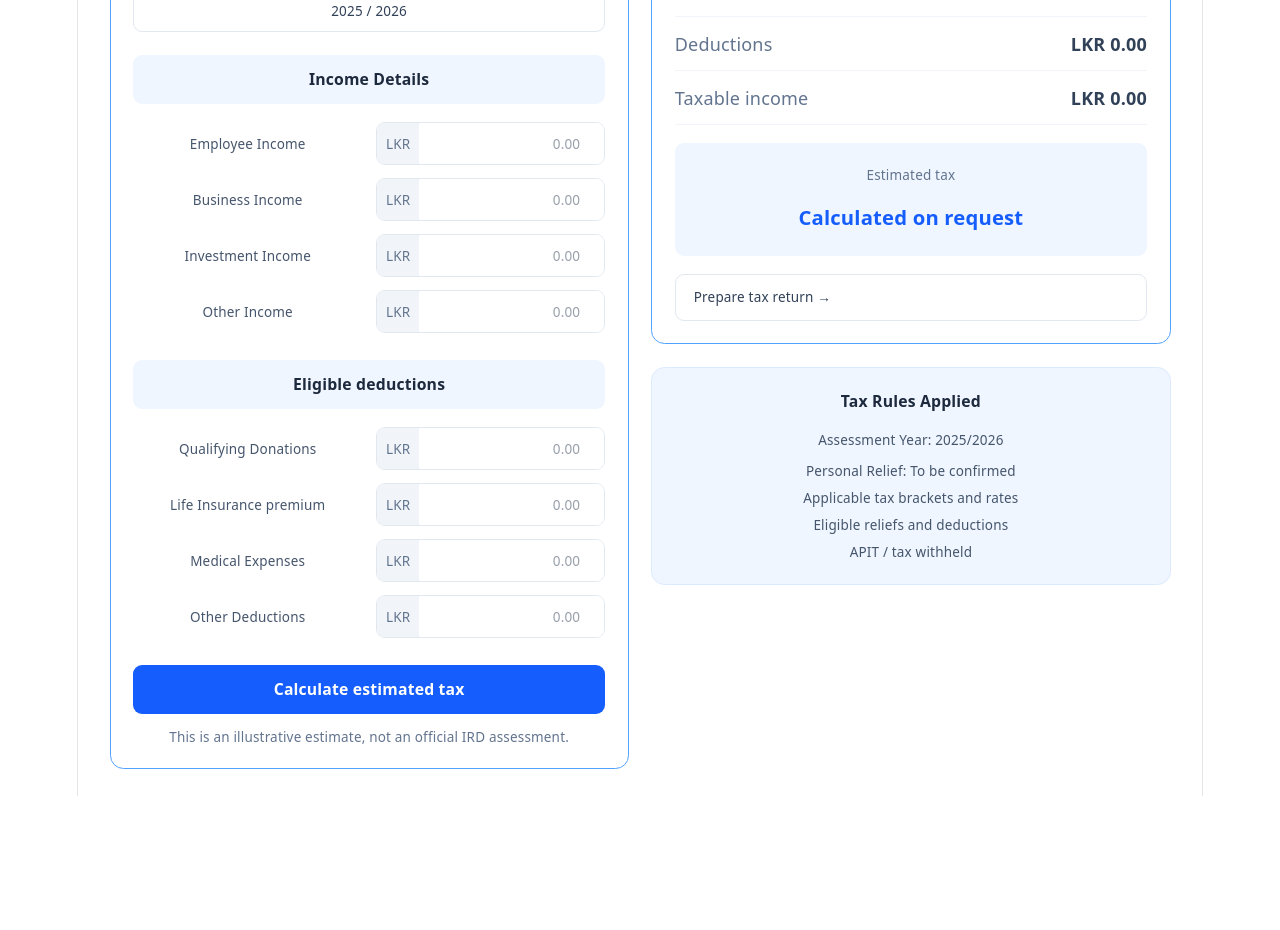
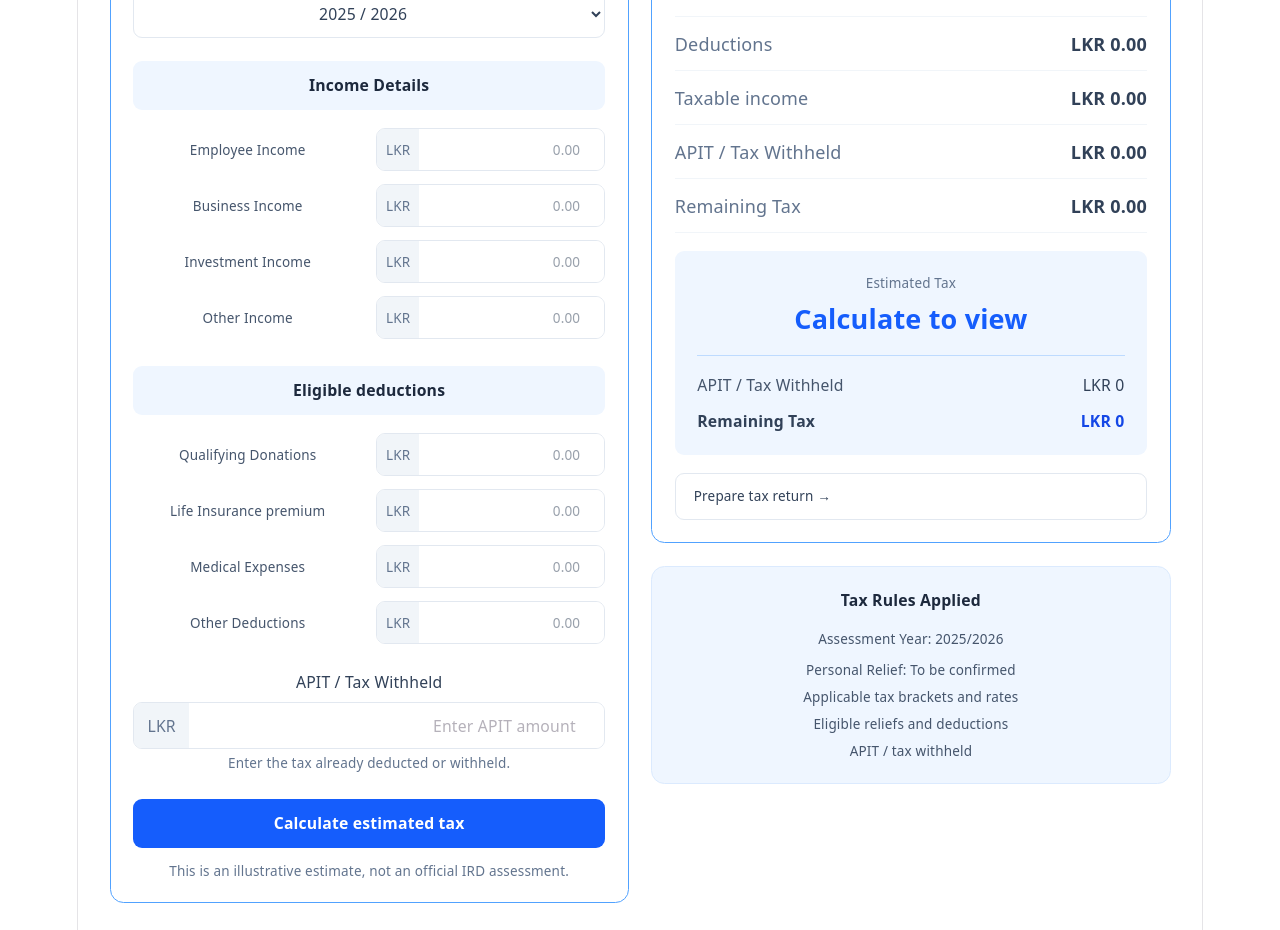
Before and after one commit to siyararansiluni/TaxMate, a React (Vite) app in the folder frontend/: page /tax-calculator in a window 1280 px wide. Shown: the part 300-1230 px from the top of the page. Before the commit the page ends 1096 px from the top, so only its background shows below. Built offline with nearby package versions, Linux system fonts and the light colour scheme.

Commit message:
Complete personalized tax calculator UI improvements

```diff
--- a/frontend/src/pages/TaxCalculator.tsx
+++ b/frontend/src/pages/TaxCalculator.tsx
@@ -3,6 +3,7 @@
 import { useState } from "react";
 
 function TaxCalculator() {
+  const [assessmentYear, setAssessmentYear] = useState("2025/2026");
   const [income, setIncome] = useState({
   employee: "",
   business: "",
@@ -22,6 +23,9 @@ const totalIncome =
   medical: "",
   other: "",
 });
+
+const [apitWithheld, setApitWithheld] = useState("");
+
 const totalDeductions =
   Number(deductions.donations || 0) +
   Number(deductions.insurance || 0) +
@@ -30,6 +34,8 @@ const totalDeductions =
 
 const taxableIncome = Math.max(0, totalIncome - totalDeductions);
 const [estimatedTax, setEstimatedTax] = useState<number | null>(null);
+const [error, setError] = useState("");
+const [successMessage, setSuccessMessage] = useState("");
 
   return (
     <main className="min-h-screen bg-white px-5 py-6 sm:px-7">
@@ -69,9 +75,15 @@ const [estimatedTax, setEstimatedTax] = useState<number | null>(null);
             <label className="mb-5 block text-xs text-slate-600">
               Assessment year
 
-              <div className="mt-2 rounded-lg border border-slate-200 px-3 py-2.5 text-slate-700">
-                2025 / 2026
-              </div>
+              <select
+  value={assessmentYear}
+  onChange={(e) => setAssessmentYear(e.target.value)}
+  className="mt-2 w-full rounded-lg border border-slate-200 bg-white px-3 py-2.5 text-center text-sm text-slate-700 outline-none focus:border-blue-500"
+>
+  <option value="2025/2026">2025 / 2026</option>
+  <option value="2024/2025">2024 / 2025</option>
+  <option value="2023/2024">2023 / 2024</option>
+</select>
             </label>
 
             <div className="mb-4 rounded-lg bg-blue-50 px-4 py-3">
@@ -159,14 +171,78 @@ const [estimatedTax, setEstimatedTax] = useState<number | null>(null);
 
 
             </div>
+<div className="mt-6">
+  <label className="mb-2 block text-sm font-medium text-slate-700">
+    APIT / Tax Withheld
+  </label>
 
+  <div className="flex overflow-hidden rounded-lg border border-slate-200">
+    <span className="bg-slate-100 px-3 py-2.5 text-sm text-slate-500">
+      LKR
+    </span>
+
+    <input
+      type="number"
+      min="0"
+      placeholder="Enter APIT amount"
+      value={apitWithheld}
+      onChange={(e) => setApitWithheld(e.target.value)}
+      className="w-full min-w-0 flex-1 bg-white px-3 py-2.5 text-right text-sm outline-none focus:bg-blue-50"
+    />
+  </div>
+
+  <p className="mt-1 text-xs text-slate-500">
+    Enter the tax already deducted or withheld.
+  </p>
+</div>
+{error && (
+  <p className="mt-3 rounded-lg bg-red-50 px-3 py-2 text-sm text-red-600">
+    {error}
+  </p>
+)}
+{successMessage && (
+  <p className="mt-3 rounded-lg bg-green-50 px-3 py-2 text-sm text-green-600">
+    {successMessage}
+  </p>
+)}
           <button
             type="button"
            onClick={() => {
+  const allValues = [
+    ...Object.values(income),
+    ...Object.values(deductions),
+    apitWithheld,
+  ];
+  const isEmpty = allValues.every(
+  (value) => value === ""
+);
+
+if (isEmpty) {
+  setError("Please enter your income details.");
+  setSuccessMessage("");
+  setEstimatedTax(null);
+  return;
+}
+
+  const hasInvalidValue = allValues.some(
+    (value) => value !== "" && Number(value) < 0
+  );
+
+  if (hasInvalidValue) {
+    setError("Please enter valid non-negative amounts.");
+    setSuccessMessage("");
+    setEstimatedTax(null);
+    return;
+  }
+
+  setError("");
+  setSuccessMessage("Tax estimate calculated successfully.");
+
   // Temporary demo calculation only
   const tax = taxableIncome * 0.1;
   setEstimatedTax(tax);
 }}
+
            className="mt-6 w-full rounded-lg bg-blue-600 px-4 py-3 text-sm font-semibold text-white hover:bg-blue-700"
           >
            Calculate estimated tax
@@ -190,13 +266,23 @@ const [estimatedTax, setEstimatedTax] = useState<number | null>(null);
   "Gross income",
   "Deductions",
   "Taxable income",
-].map((label) => {
+  "APIT / Tax Withheld",
+  "Remaining Tax",
+]
+.map((label) => {
   const amount =
   label === "Gross income"
     ? totalIncome
     : label === "Deductions"
     ? totalDeductions
-        : taxableIncome;
+    : label === "Taxable income"
+    ? taxableIncome
+    : label === "APIT / Tax Withheld"
+    ? Number(apitWithheld || 0)
+    : Math.max(
+        0,
+        (estimatedTax ?? 0) - Number(apitWithheld || 0)
+      );
 
   return (
     <div
@@ -217,17 +303,38 @@ const [estimatedTax, setEstimatedTax] = useState<number | null>(null);
 
               <div className="mt-4 rounded-lg bg-blue-50 p-5">
   <p className="text-xs text-slate-500">
-                  Estimated tax
+    Estimated Tax
   </p>
 
-                <p className="mt-4 text-lg font-bold text-blue-600">
+  <p className="mt-2 text-2xl font-bold text-blue-600">
     {estimatedTax === null
-                ? "Calculated on request"
+      ? "Calculate to view"
       : `LKR ${estimatedTax.toLocaleString("en-LK", {
           minimumFractionDigits: 2,
           maximumFractionDigits: 2,
         })}`}
   </p>
+
+  <div className="mt-4 space-y-3 border-t border-blue-200 pt-4">
+    <div className="flex justify-between text-sm">
+      <span className="text-slate-600">APIT / Tax Withheld</span>
+      <span className="font-medium text-slate-700">
+        LKR {Number(apitWithheld || 0).toLocaleString("en-LK")}
+      </span>
+    </div>
+
+    <div className="flex justify-between text-sm">
+      <span className="font-semibold text-slate-700">
+        Remaining Tax
+      </span>
+      <span className="font-bold text-blue-700">
+        LKR {Math.max(
+          0,
+          (estimatedTax ?? 0) - Number(apitWithheld || 0)
+        ).toLocaleString("en-LK")}
+      </span>
+    </div>
+  </div>
 </div>
 
               <button
@@ -244,7 +351,7 @@ const [estimatedTax, setEstimatedTax] = useState<number | null>(null);
               </h2>
 
               <p className="mt-4 text-xs text-slate-600">
-                Assessment Year: 2025/2026
+                Assessment Year: {assessmentYear}
               </p>
 
               <div className="mt-3 space-y-2 text-xs text-slate-600">
@@ -255,6 +362,8 @@ const [estimatedTax, setEstimatedTax] = useState<number | null>(null);
               </div>
             </section>
 
+
+
           </div>
         </div>
       </div>
```
Lines whose indentation alone changed are shown as unchanged.
